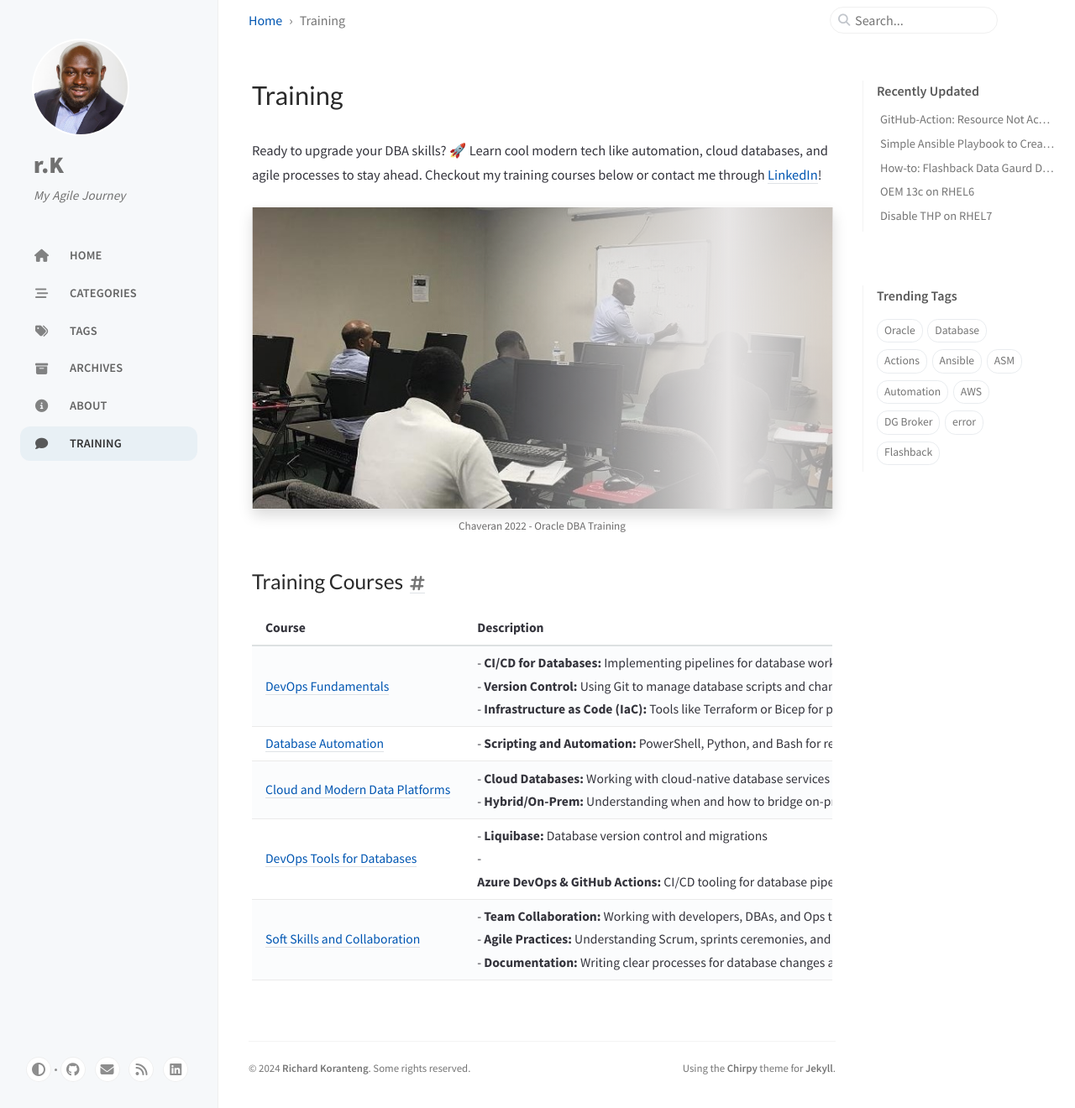
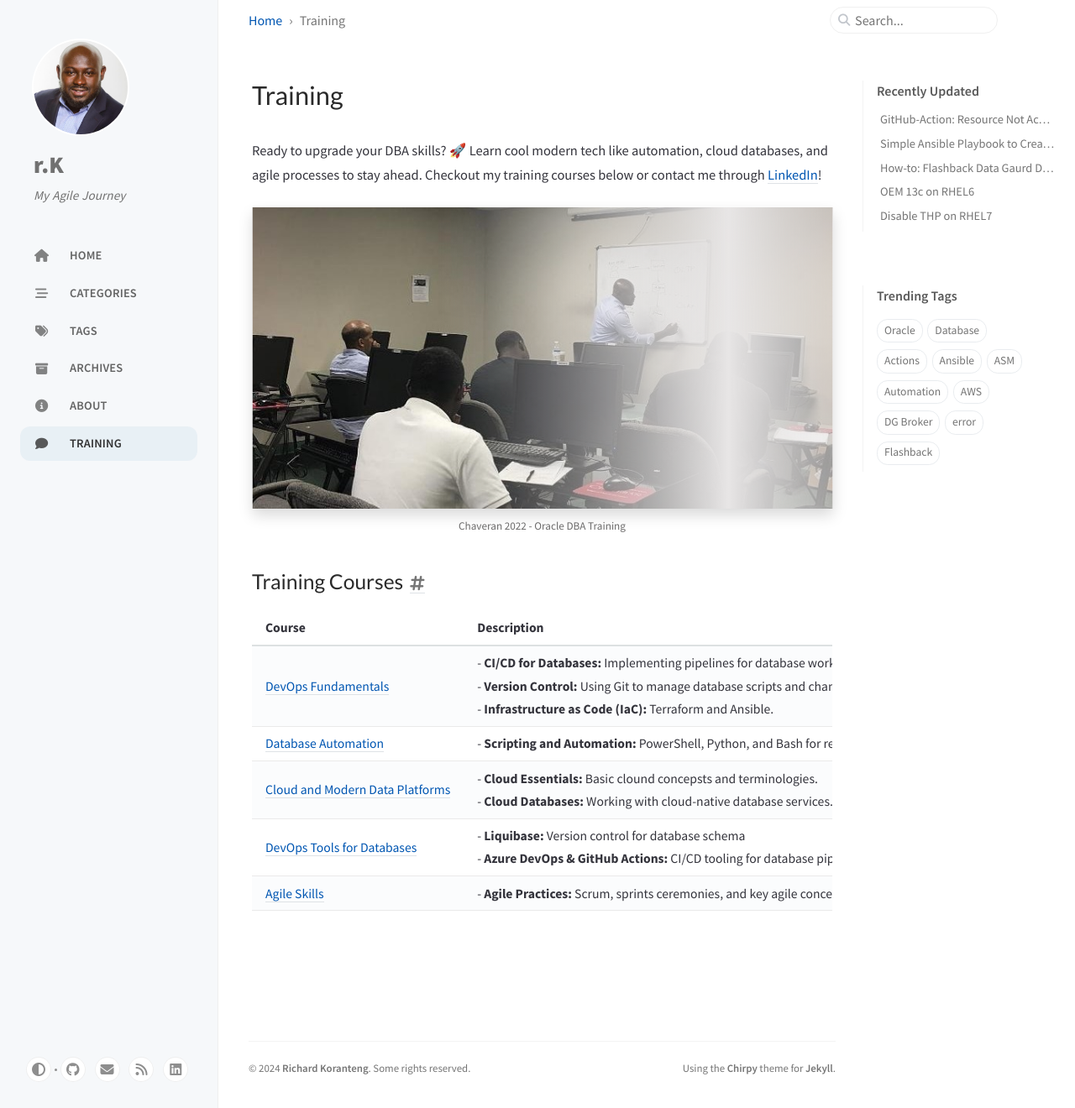
Before and after one commit to RKKoranteng/blog, a Jekyll site: the page built from _tabs/training.md, in a window 1280 px wide and 1320 px high. Shown: the whole window at 84% size. Built offline with Jekyll 4.4.1, drawn with Linux system fonts in a browser that asks for light colours; cached includes are drawn as plain includes.

Commit message:
update course description

```diff
--- a/_tabs/training.md
+++ b/_tabs/training.md
@@ -13,8 +13,8 @@ _Chaveran 2022 - Oracle DBA Training_
 
 | Course   	| Description |
 |-----------|-------------------|
-| [DevOps Fundamentals](#) | - **CI/CD for Databases:** Implementing pipelines for database workflow. <br> - **Version Control:** Using Git to manage database scripts and changes. <br> - **Infrastructure as Code (IaC):** Tools like Terraform or Bicep for provisioning database resources. |
+| [DevOps Fundamentals](#) | - **CI/CD for Databases:** Implementing pipelines for database workflow. <br> - **Version Control:** Using Git to manage database scripts and changes. <br> - **Infrastructure as Code (IaC):** Terraform and Ansible. |
 | [Database Automation](#) | - **Scripting and Automation:** PowerShell, Python, and Bash for repetitive tasks. |
-| [Cloud and Modern Data Platforms](#) | - **Cloud Databases:** Working with cloud-native database services <br> - **Hybrid/On-Prem:** Understanding when and how to bridge on-prem and cloud solutions. |
-| [DevOps Tools for Databases](#) | - **Liquibase:** Database version control and migrations <br> - <br> **Azure DevOps & GitHub Actions:** CI/CD tooling for database pipelines. |
-| [Soft Skills and Collaboration](#) | - **Team Collaboration:** Working with developers, DBAs, and Ops teams. <br> - **Agile Practices:** Understanding Scrum, sprints ceremonies, and key agile concepts. <br> - **Documentation:** Writing clear processes for database changes and operations.|
+| [Cloud and Modern Data Platforms](#) | - **Cloud Essentials:** Basic clound concepsts and terminologies. <br> - **Cloud Databases:** Working with cloud-native database services. |
+| [DevOps Tools for Databases](#) | - **Liquibase:** Version control for database schema <br> - **Azure DevOps & GitHub Actions:** CI/CD tooling for database pipelines. |
+| [Agile Skills](#) | - **Agile Practices:** Scrum, sprints ceremonies, and key agile concepts. |
```
